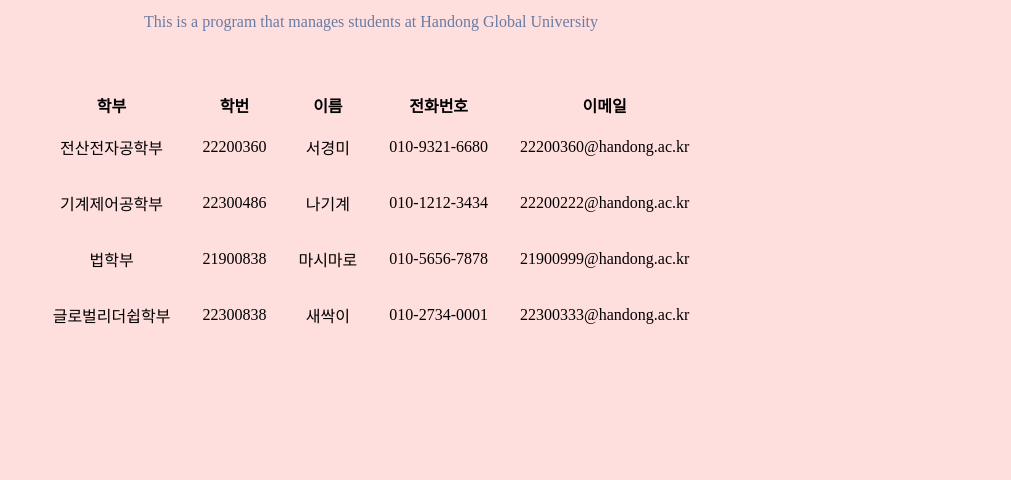
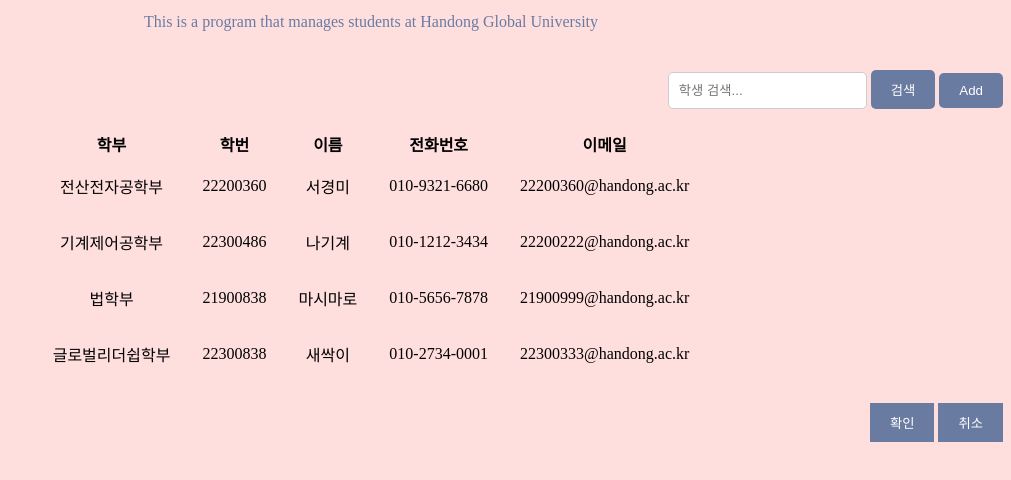
Before and after one commit to SeoGyeongmi/PP1_Project2, a plain HTML site: page index.html in a window 1280 px wide. Shown: the part 224-704 px from the top of the page, without its empty margins (269-1280 px from the left). Drawn offline with Linux system fonts and the light colour scheme.

Commit message:
data table 생성?

```diff
--- a/index.html
+++ b/index.html
@@ -19,15 +19,56 @@
             line-height: 0.5;
         }
         table {
-        	text-align: center;
-        	margin: 0 auto/* 테이블을 수평으로 가운데 정렬 */
-    	}
+            text-align: center;
+            margin: 0 auto; /* 테이블을 수평으로 가운데 정렬 */
+        }
 
-    	/* 테이블 데이터 가운데 정렬 */
-    	table tr td {
+        /* 테이블 데이터 가운데 정렬 */
+        table tr td {
             text-align: center;
-            padding: 15px; /* 내부 간격을 10px로 설정, 원하는 크기로 조절 가능 */
-    	}
+            padding: 15px; /* 내부 간격을 15px로 설정 */
+        }
+
+
+        /* 버튼 스타일 */
+        .button-container {
+            text-align: right; /* 버튼을 오른쪽으로 정렬 */
+            margin-top: 20px; /* 버튼과 테이블 간의 간격 조절 */
+        }
+
+        .button-container button {
+            padding: 10px 20px;
+            background-color: #6A7BA2;
+            color: white;
+            border: none;
+            cursor: pointer;
+        }
+
+        /* 검색 바 스타일 */
+        .search-container {
+            text-align: right; /* 검색 바를 오른쪽으로 정렬 */
+            margin-top: 20px; /* 검색 바와 테이블 간의 간격 조절 */
+        }
+
+        .search-container input[type="text"] {
+            padding: 10px;
+            border: 1px solid #ccc;
+            border-radius: 5px;
+        }
+
+        .search-container button {
+            padding: 10px 20px;
+            background-color: #6A7BA2;
+            color: white;
+            border: none;
+            border-radius: 5px;
+            cursor: pointer;
+        }
+
+        /* 검색 바와 테이블 간격 조절 */
+        .search-container + div {
+            margin-top: 20px;
+        }
     </style>
 
 
@@ -36,11 +77,19 @@
 <body style="background-color:#FFDFDE">
     <div> <!-- 전체 div -->
 
+
         <div class="title"> <!-- 아이콘 + 제목 + <p> div -->
             <header>
                 <i class="fa-solid fa-school fa-3x"></i><h1> HGU Students</h1>
             </header>
-            <p>This is a program that manages students at Handong Global University</p><br><br><br><br><br><br>
+            <p>This is a program that manages students at Handong Global University</p><br>
+        </div>
+
+         <!-- 검색 바와 Add 버튼 추가 -->
+        <div class="search-container">
+            <input type="text" placeholder="학생 검색...">
+            <button id="searchButton">검색</button>
+            <button id="addButton">Add</button>
         </div>
 
         <div> <!-- table (전체 data 담은) div -->
@@ -77,6 +126,10 @@
                     <td>22300333@handong.ac.kr</td>
                 </tr>
             </table>
+            <div class="button-container">
+            <button id="confirmButton">확인</button>
+            <button id="cancelButton">취소</button>
+        </div>
         </div>
 
 
```
